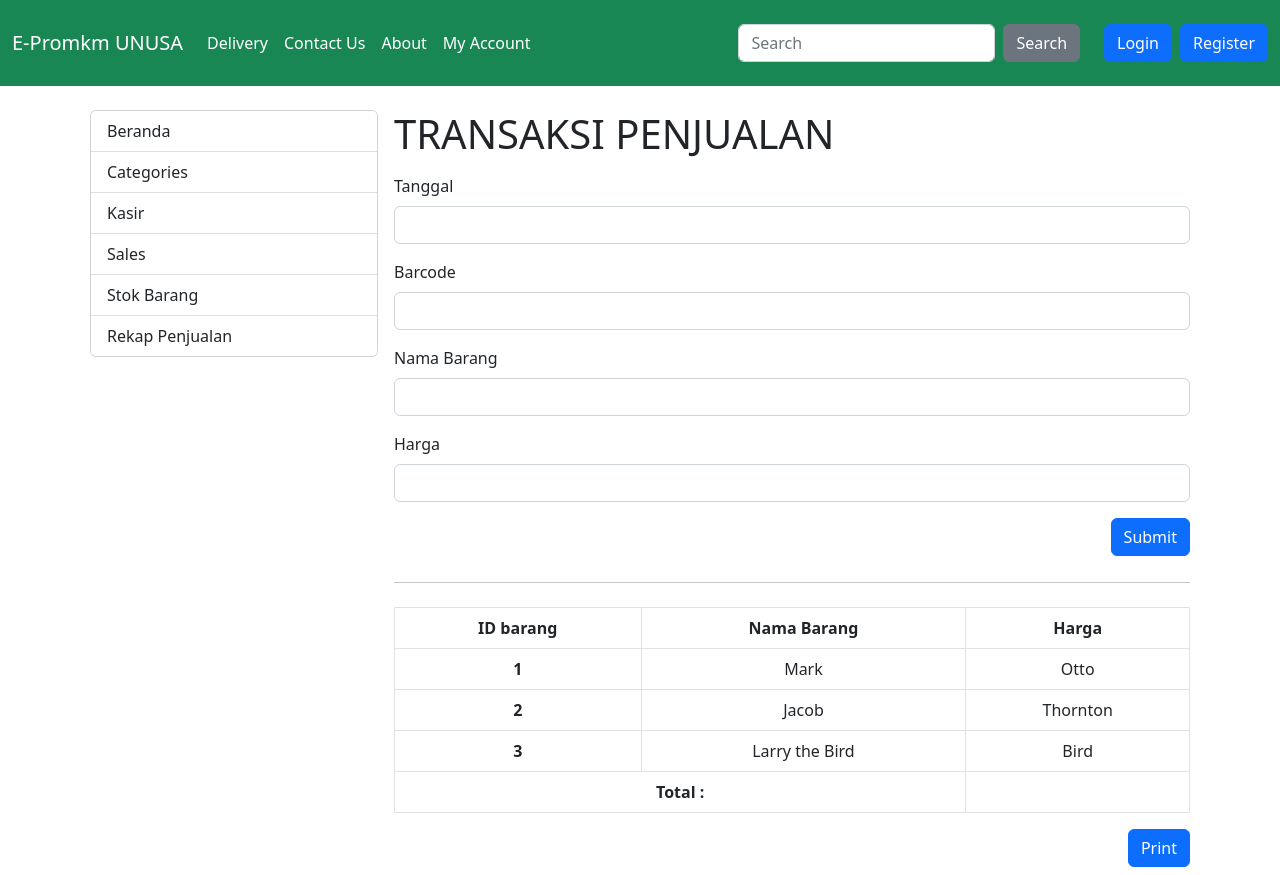
After one commit to NandaBowo/eproumkm, a CodeIgniter 4 app: template app/Views/kasir/index.php in a window 1280 px wide. The commit adds this page. Run offline with PHP 8.4 and a stand-in for CodeIgniter, Linux system fonts and the light colour scheme; the template is opened without the code that fills it, so the values that code supplies are empty; some libraries are stand-ins or nearby versions.

Commit message:
Membuat tampilan tiap menu. Kasir, Sales, Stock, Rekap

```diff
--- a/app/Config/Routes.php
+++ b/app/Config/Routes.php
@@ -38,6 +38,11 @@ $routes->set404Override();
 $routes->get('/', 'Home::index');
 $routes->get('/auth/login', "Auth::login");
 $routes->get('/auth/register', "Auth::register");
+$routes->get('/sales', "Home::sales");
+$routes->get('/stock', "Home::stock");
+$routes->get('/stock/form', "Home::stockForm");
+$routes->get('/rekap', "Home::rekap");
+$routes->get('/kasir', "Home::kasir");
 
 /*
  * --------------------------------------------------------------------
--- /dev/null
+++ b/app/Views/kasir/index.php
@@ -0,0 +1,73 @@
+<?= $this->extend('layouts/template'); ?>
+
+<?= $this->section('styles'); ?>
+<link rel="stylesheet" href="/css/sidebar.css">
+<?= $this->endSection(); ?>
+
+<?= $this->section('content'); ?>
+<div class="container">
+    <div class="d-flex">
+        <?= $this->include('/layouts/sidebar'); ?>
+        <div class="p-2 w-100">
+            <h1 class="mb-3">TRANSAKSI PENJUALAN</h1>
+
+            <form>
+                <div class="mb-3">
+                    <label for="tanggal" class="form-label">Tanggal</label>
+                    <input type="text" class="form-control" id="tanggal" aria-describedby="emailHelp">
+                </div>
+                <div class="mb-3">
+                    <label for="barcode" class="form-label">Barcode</label>
+                    <input type="text" class="form-control" id="barcode" aria-describedby="emailHelp">
+                </div>
+                <div class="mb-3">
+                    <label for="namaBarang" class="form-label">Nama Barang</label>
+                    <input type="number" class="form-control" id="namaBarang" aria-describedby="emailHelp">
+                </div>
+                <div class="mb-3">
+                    <label for="harga" class="form-label">Harga</label>
+                    <input type="number" class="form-control" id="harga" aria-describedby="emailHelp">
+                </div>
+                <button class="btn btn-primary float-end">Submit</button>
+            </form>
+
+            <br>
+            <br>
+            <hr class="mb-4">
+
+            <table class="table table-bordered table-hover text-center">
+                <thead>
+                    <tr>
+                        <th scope="col">ID barang</th>
+                        <th scope="col">Nama Barang</th>
+                        <th scope="col">Harga</th>
+                    </tr>
+                </thead>
+                <tbody>
+                    <tr>
+                        <th scope="row">1</th>
+                        <td>Mark</td>
+                        <td>Otto</td>
+                    </tr>
+                    <tr>
+                        <th scope="row">2</th>
+                        <td>Jacob</td>
+                        <td>Thornton</td>
+                    </tr>
+                    <tr>
+                        <th scope="row">3</th>
+                        <td>Larry the Bird</td>
+                        <td>Bird</td>
+                    </tr>
+                    <tr>
+                        <th colspan="2">Total : </th>
+                        <td></td>
+                    </tr>
+                </tbody>
+            </table>
+
+            <button class="btn btn-primary float-end">Print</button>
+        </div>
+    </div>
+</div>
+<?= $this->endSection(); ?>
--- /dev/null
+++ b/app/Views/layouts/navbar.php
@@ -0,0 +1,30 @@
+<nav class="navbar navbar-dark navbar-expand-lg bg-success mb-3">
+    <div class="container-fluid">
+        <a class="navbar-brand" href="#">E-Promkm UNUSA</a>
+        <button class="navbar-toggler" type="button" data-bs-toggle="collapse" data-bs-target="#navbarSupportedContent" aria-controls="navbarSupportedContent" aria-expanded="false" aria-label="Toggle navigation">
+            <span class="navbar-toggler-icon"></span>
+        </button>
+        <div class="collapse navbar-collapse" id="navbarSupportedContent">
+            <ul class="navbar-nav me-auto mb-2 mb-lg-0">
+                <li class="nav-item">
+                    <a class="nav-link active" href="#">Delivery</a>
+                </li>
+                <li class="nav-item">
+                    <a class="nav-link active" href="#">Contact Us</a>
+                </li>
+                <li class="nav-item">
+                    <a class="nav-link active" href="#">About</a>
+                </li>
+                <li class="nav-item">
+                    <a class="nav-link active" href="#">My Account</a>
+                </li>
+            </ul>
+            <form class="d-flex" role="search">
+                <input class="form-control me-2" type="search" placeholder="Search" aria-label="Search">
+                <button class="btn btn-secondary" type="submit">Search</button>
+            </form>
+            <a href="/auth/login" class="btn btn-primary ms-4 my-3">Login</a>
+            <a href="/auth/register" class="btn btn-primary ms-2 my-3">Register</a>
+        </div>
+    </div>
+</nav>
--- /dev/null
+++ b/app/Views/layouts/sidebar.php
@@ -0,0 +1,12 @@
+<div class="p-2">
+    <div class="card" style="width: 18rem;">
+        <ul class="list-group list-group-flush">
+            <a class="list-group-item" href="/">Beranda</a>
+            <a class="list-group-item" href="#">Categories</a>
+            <a class="list-group-item" href="/kasir">Kasir</a>
+            <a class="list-group-item" href="/sales">Sales</a>
+            <a class="list-group-item" href="/stock">Stok Barang</a>
+            <a class="list-group-item" href="/rekap">Rekap Penjualan</a>
+        </ul>
+    </div>
+</div>
--- a/app/Views/layouts/template.php
+++ b/app/Views/layouts/template.php
@@ -11,6 +11,8 @@
 
 <body>
 
+    <?= $this->include('/layouts/navbar'); ?>
+
     <?= $this->renderSection('content'); ?>
 
     <script src="https://cdn.jsdelivr.net/npm/bootstrap@5.2.3/dist/js/bootstrap.bundle.min.js" integrity="sha384-kenU1KFdBIe4zVF0s0G1M5b4hcpxyD9F7jL+jjXkk+Q2h455rYXK/7HAuoJl+0I4" crossorigin="anonymous"></script>
```
Also changed, not shown: app/Controllers/Home.php (+52 -1 lines), app/Views/home.php (+1 -40 lines), app/Views/rekap/index.php (added, +40 -0 lines), app/Views/sales/index.php (added, +42 -0 lines), app/Views/stock/index.php (added, +59 -0 lines), app/Views/stock/stock_form.php (added, +39 -0 lines).
